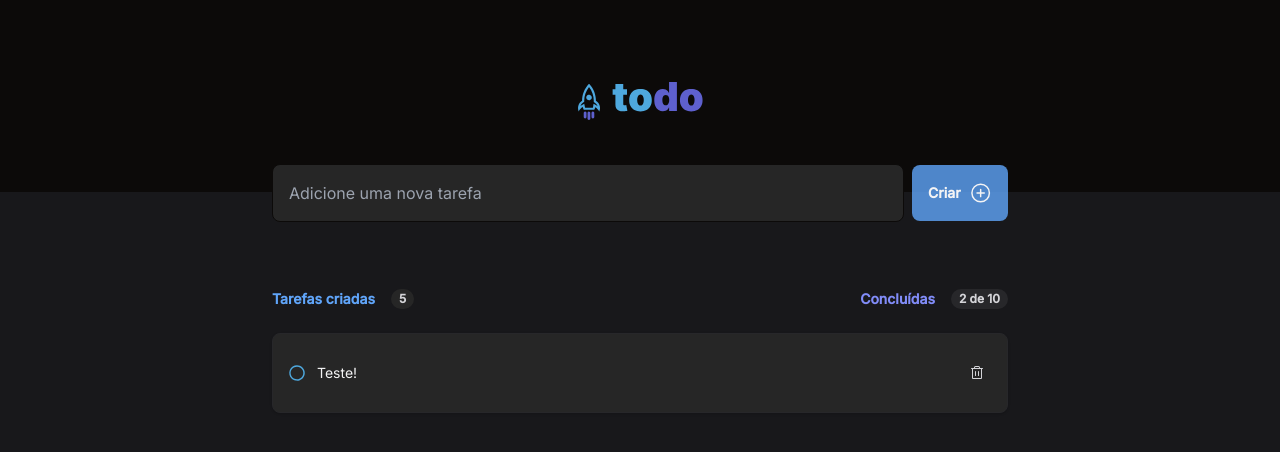
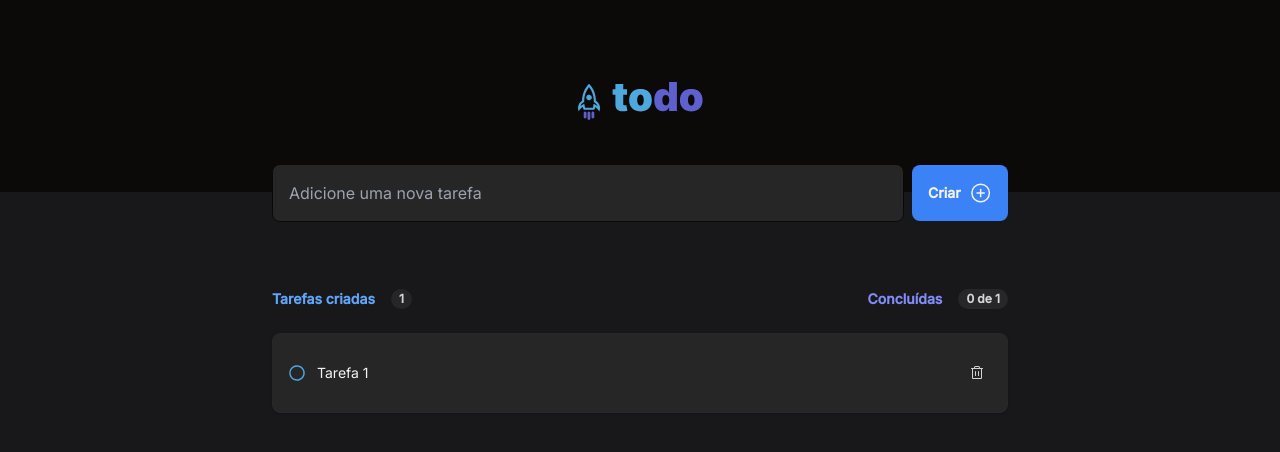
Before and after one commit to Wallauerr/ToDoList-react, a React (Vite) app: page / in a window 1280 px wide. Shown: the top 452 px of the page. Built offline with nearby package versions, Linux system fonts and the light colour scheme.

Commit message:
adjusted the counters of Tarefas criadas and added style for when don't have any tasks

```diff
--- a/src/components/Form.tsx
+++ b/src/components/Form.tsx
@@ -1,11 +1,11 @@
-// import clipBoardIcon from '../assets/Clipboard.svg'
+import clipBoardIcon from '../assets/Clipboard.svg'
 import { PlusCircle } from '@phosphor-icons/react'
 
 import { ChangeEvent, useState } from 'react'
 import { Tasks } from './Tasks'
 
 export function Form() {
-  const [task, setTask] = useState(['Teste!'])
+  const [task, setTask] = useState(['Tarefa 1'])
 
   const [newTask, setNewTask] = useState('')
 
@@ -28,6 +28,10 @@ export function Form() {
     setTask(taskWithOutDeletedOne)
   }
 
+  const tasksQuantity = task.length
+
+  const tasksCompleted = task.filter((task) => task.isCompleted).length
+
   return (
     <section className="w-[46rem] flex flex-col gap-16">
       <form
@@ -44,7 +48,7 @@ export function Form() {
           required
         />
         <button
-          className="w-24 h-14 p-4 bg-blue-400/80 rounded-lg justify-center items-center gap-2 inline-flex text-zinc-100 text-sm font-bold focus:outline outline-1 outline-blue-400 hover:bg-blue-400 transition duration-200"
+          className="w-24 h-14 p-4 bg-blue-500 rounded-lg justify-center items-center gap-2 inline-flex text-zinc-100 text-sm font-bold focus:outline outline-1 outline-blue-400 hover:bg-blue-400 transition duration-200"
           type="submit"
           title="Criar"
         >
@@ -61,7 +65,7 @@ export function Form() {
             </p>
 
             <span className="w-auto px-2 py-0.5 bg-neutral-800 rounded-full justify-center items-center inline-flex text-zinc-300 text-xs font-bold font-Inter">
-              5
+              {tasksQuantity}
             </span>
           </div>
 
@@ -71,27 +75,36 @@ export function Form() {
             </p>
 
             <span className="w-auto px-2 py-0.5 bg-zinc-800 rounded-full justify-center items-center flex text-zinc-300 text-xs font-bold font-Inter">
-              2 de 10
+              {tasksCompleted} de {tasksQuantity}
             </span>
           </div>
         </header>
         <div className="flex flex-col space-y-3">
           {task.map((task) => {
-            return <Tasks key={task} content={task} onDeleteTask={deleteTask} />
+            return (
+              <Tasks
+                key={task}
+                content={task}
+                onDeleteTask={deleteTask}
+                isCompleted={true}
+              />
+            )
           })}
         </div>
 
-        {/* <div className="w-full mt-6 px-6 py-16 rounded-lg border-t border-zinc-700/95 flex flex-col justify-center items-center">
-          <img className="mb-4" src={clipBoardIcon} alt="Icone clip board" />
+        {task.length <= 0 && (
+          <div className="w-full mt-6 px-6 py-16 rounded-lg border-t border-zinc-700/95 flex flex-col justify-center items-center">
+            <img className="mb-4" src={clipBoardIcon} alt="Icone clip board" />
 
-          <p className="text-zinc-500 text-base font-bold font-Inter leading-snug">
-            Você ainda não tem tarefas cadastradas
-          </p>
+            <p className="text-zinc-500 text-base font-bold font-Inter leading-snug">
+              Você ainda não tem tarefas cadastradas
+            </p>
 
-          <p className="text-zinc-500 text-base font-normal font-Inter leading-snug">
-            Crie tarefas e organize seus itens a fazer
-          </p>
-        </div> */}
+            <span className="text-zinc-500 text-base font-normal font-Inter leading-snug">
+              Crie tarefas e organize seus itens a fazer
+            </span>
+          </div>
+        )}
       </div>
     </section>
   )
--- a/src/components/Tasks.tsx
+++ b/src/components/Tasks.tsx
@@ -1,9 +1,10 @@
 import { Trash } from '@phosphor-icons/react'
 import taskCheck from '../assets/Circle.svg'
 
-interface TaskProps {
+export interface TaskProps {
   content: string
   onDeleteTask: (tasks: string) => void
+  isCompleted: boolean
 }
 
 export function Tasks({ content, onDeleteTask }: TaskProps) {
```
